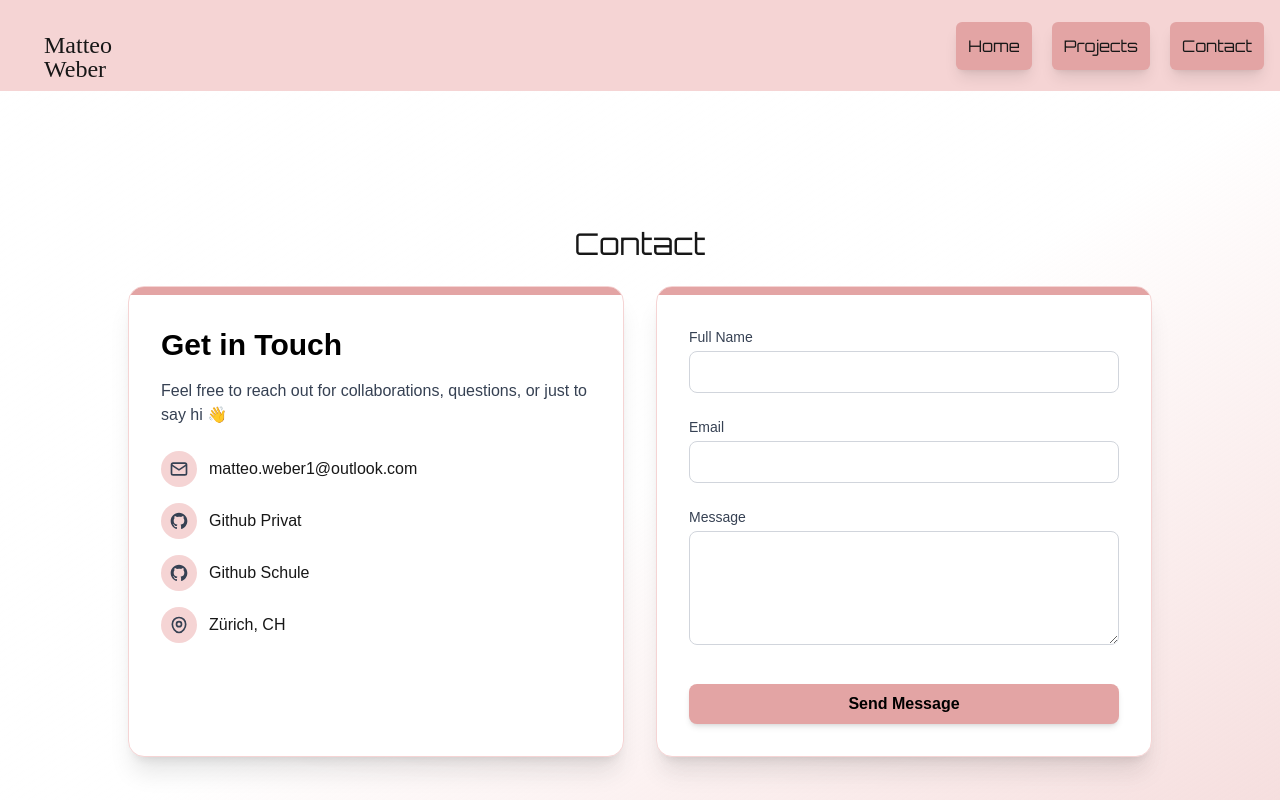
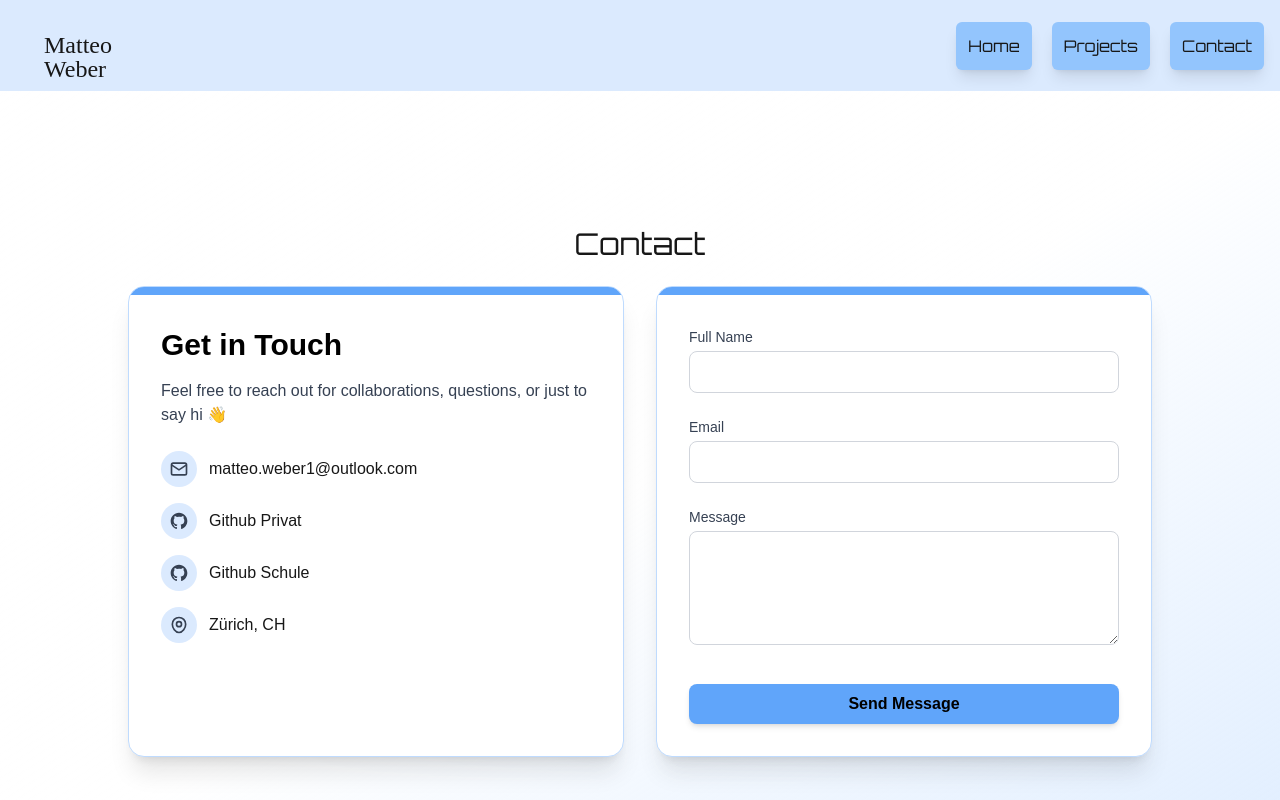
Before and after one commit to mattadosss/Portfolio, a Next.js app: page /contact in a window 1280 px wide. Shown: the top 800 px of the page. Built offline with nearby package versions, Linux system fonts and the light colour scheme; a web font is replaced by a local one.

Commit message:
recoloring

```diff
--- a/app/Header.js
+++ b/app/Header.js
@@ -7,7 +7,7 @@ import {useState} from "react";
 export default function Header() {
     const [isOpen, setIsOpen] = useState(false);
     return (<div>
-            <header className="bg-[#f5d4d4] w-full h-[91px] flex items-center px-4 shadow-md justify-between">
+            <header className="bg-[#dbeafe] w-full h-[91px] flex items-center px-4 shadow-md justify-between">
                 <Link href="/">
                     <div
                         className="font-[Borel] rounded-md w-[90px] h-[50px] relative sm p-1.5 ml-4 pl-3 leading-none pt-3 text-2xl">
@@ -24,13 +24,13 @@ export default function Header() {
 
                 {/* Desktop nav */}
                 <nav className="hidden md:flex gap-5 font-[Orbitron]">
-                    <Link href="/" className="bg-[#e3a4a4] rounded-md p-3 shadow-lg hover:scale-110 transition">
+                    <Link href="/" className="bg-[#93c5fd] rounded-md p-3 shadow-lg hover:scale-110 transition">
                         Home
                     </Link>
-                    <Link href="/projects" className="bg-[#e3a4a4] rounded-md p-3 shadow-lg hover:scale-110 transition">
+                    <Link href="/projects" className="bg-[#93c5fd] rounded-md p-3 shadow-lg hover:scale-110 transition">
                         Projects
                     </Link>
-                    <Link href="/contact" className="bg-[#e3a4a4] rounded-md p-3 shadow-lg hover:scale-110 transition">
+                    <Link href="/contact" className="bg-[#93c5fd] rounded-md p-3 shadow-lg hover:scale-110 transition">
                         Contact
                     </Link>
                 </nav>
@@ -38,17 +38,17 @@ export default function Header() {
 
             {/* Mobile menu dropdown */}
             {isOpen && (
-                <div className="flex flex-col md:hidden bg-[#f5d4d4] px-4 py-2 gap-2 font-[Orbitron] shadow-md">
+                <div className="flex flex-col md:hidden bg-[#dbeafe] px-4 py-2 gap-2 font-[Orbitron] shadow-md">
                     <Link href="/" onClick={() => setIsOpen(false)}
-                          className="bg-[#e3a4a4] rounded-md p-3 shadow-md hover:scale-105 transition">
+                          className="bg-[#93c5fd] rounded-md p-3 shadow-md hover:scale-105 transition">
                         Home
                     </Link>
                     <Link href="/projects" onClick={() => setIsOpen(false)}
-                          className="bg-[#e3a4a4] rounded-md p-3 shadow-md hover:scale-105 transition">
+                          className="bg-[#93c5fd] rounded-md p-3 shadow-md hover:scale-105 transition">
                         Projects
                     </Link>
                     <Link href="/contact" onClick={() => setIsOpen(false)}
-                          className="bg-[#e3a4a4] rounded-md p-3 shadow-md hover:scale-105 transition">
+                          className="bg-[#93c5fd] rounded-md p-3 shadow-md hover:scale-105 transition">
                         Contact
                     </Link>
                 </div>
--- a/app/contact/page.js
+++ b/app/contact/page.js
@@ -4,13 +4,13 @@ import Link from "next/link";
 
 export default function Contact() {
     return (
-        <div className="fade-in min-h-screen flex flex-col items-center justify-center p-4 sm:p-8 bg-gradient-to-br from-[#ffffff]/60 via-white to-[#e3a4a4]/40">
+        <div className="fade-in min-h-screen flex flex-col items-center justify-center p-4 sm:p-8 bg-gradient-to-br from-[#ffffff]/60 via-white to-[#bfdbfe]/50">
             <h1 className="font-[Orbitron] text-2xl sm:text-3xl mb-6 text-center">Contact</h1>
             <div className="max-w-5xl w-full flex flex-col md:flex-row gap-8">
                 {/* Contact Info Card */}
-                <div className="flex-1 bg-white rounded-2xl shadow-xl border border-[#f5d4d4] flex flex-col overflow-hidden">
+                <div className="flex-1 bg-white rounded-2xl shadow-xl border border-[#bfdbfe] flex flex-col overflow-hidden">
                     {/* Accent bar */}
-                    <div className="h-2 bg-[#e3a4a4] w-full" />
+                    <div className="h-2 bg-[#60a5fa] w-full" />
                     <div className="p-8">
                          <h2 className="text-3xl font-bold mb-4 text-[#000000] bg-[#e3a4a4]s">Get in Touch</h2>
 
@@ -20,7 +20,7 @@ export default function Contact() {
                         <div className="space-y-4">
                             {/* Email */}
                             <div className="flex items-center gap-3">
-                                <span className="bg-[#f5d4d4] p-2 rounded-full">
+                                <span className="bg-[#dbeafe] p-2 rounded-full">
                                     {/* Envelope icon */}
                                     <svg className="w-5 h-5 text-gray-700" fill="none" stroke="currentColor" strokeWidth="2" viewBox="0 0 24 24">
                                         <rect x="3" y="5" width="18" height="14" rx="2" stroke="currentColor" strokeWidth="2" fill="none" />
@@ -31,7 +31,7 @@ export default function Contact() {
                             </div>
                             {/* Github Privat */}
                             <div className="flex items-center gap-3">
-                                <span className="bg-[#f5d4d4] p-2 rounded-full">
+                                <span className="bg-[#dbeafe] p-2 rounded-full">
                                     {/* GitHub icon */}
                                     <svg className="w-5 h-5 text-gray-700" fill="currentColor" viewBox="0 0 24 24">
                                         <path d="M12 2C6.477 2 2 6.484 2 12.021c0 4.428 2.865 8.186 6.839 9.504.5.092.682-.217.682-.483 0-.237-.009-.868-.014-1.703-2.782.605-3.369-1.342-3.369-1.342-.454-1.157-1.11-1.465-1.11-1.465-.908-.62.069-.608.069-.608 1.004.07 1.532 1.032 1.532 1.032.892 1.53 2.341 1.088 2.91.832.092-.647.35-1.088.636-1.339-2.221-.253-4.555-1.113-4.555-4.951 0-1.093.39-1.988 1.029-2.688-.103-.253-.446-1.272.098-2.65 0 0 .84-.27 2.75 1.025A9.564 9.564 0 0 1 12 6.844c.85.004 1.705.115 2.504.337 1.909-1.295 2.748-1.025 2.748-1.025.546 1.378.202 2.397.1 2.65.64.7 1.028 1.595 1.028 2.688 0 3.847-2.337 4.695-4.566 4.944.359.309.678.92.678 1.855 0 1.338-.012 2.419-.012 2.749 0 .268.18.579.688.481C19.138 20.203 22 16.447 22 12.021 22 6.484 17.523 2 12 2z" />
@@ -41,7 +41,7 @@ export default function Contact() {
                             </div>
                             {/* Github Schule */}
                             <div className="flex items-center gap-3">
-                                <span className="bg-[#f5d4d4] p-2 rounded-full">
+                                <span className="bg-[#dbeafe] p-2 rounded-full">
                                     {/* GitHub icon */}
                                     <svg className="w-5 h-5 text-gray-700" fill="currentColor" viewBox="0 0 24 24">
                                         <path d="M12 2C6.477 2 2 6.484 2 12.021c0 4.428 2.865 8.186 6.839 9.504.5.092.682-.217.682-.483 0-.237-.009-.868-.014-1.703-2.782.605-3.369-1.342-3.369-1.342-.454-1.157-1.11-1.465-1.11-1.465-.908-.62.069-.608.069-.608 1.004.07 1.532 1.032 1.532 1.032.892 1.53 2.341 1.088 2.91.832.092-.647.35-1.088.636-1.339-2.221-.253-4.555-1.113-4.555-4.951 0-1.093.39-1.988 1.029-2.688-.103-.253-.446-1.272.098-2.65 0 0 .84-.27 2.75 1.025A9.564 9.564 0 0 1 12 6.844c.85.004 1.705.115 2.504.337 1.909-1.295 2.748-1.025 2.748-1.025.546 1.378.202 2.397.1 2.65.64.7 1.028 1.595 1.028 2.688 0 3.847-2.337 4.695-4.566 4.944.359.309.678.92.678 1.855 0 1.338-.012 2.419-.012 2.749 0 .268.18.579.688.481C19.138 20.203 22 16.447 22 12.021 22 6.484 17.523 2 12 2z" />
@@ -51,7 +51,7 @@ export default function Contact() {
                             </div>
                             {/* Location */}
                             <div className="flex items-center gap-3">
-                                <span className="bg-[#f5d4d4] p-2 rounded-full">
+                                <span className="bg-[#dbeafe] p-2 rounded-full">
                                     {/* Map pin icon */}
                                     <svg className="w-5 h-5 text-gray-700" fill="none" stroke="currentColor" strokeWidth="2" viewBox="0 0 24 24">
                                         <path d="M12 21c-4.418 0-8-5.373-8-10a8 8 0 1 1 16 0c0 4.627-3.582 10-8 10z" />
@@ -64,8 +64,8 @@ export default function Contact() {
                     </div>
                 </div>
                 {/* Form Card */}
-                <div className="flex-1 bg-white rounded-2xl shadow-xl border border-[#f5d4d4] flex flex-col overflow-hidden">
-                    <div className="h-2 bg-[#e3a4a4] w-full" />
+                <div className="flex-1 bg-white rounded-2xl shadow-xl border border-[#bfdbfe] flex flex-col overflow-hidden">
+                    <div className="h-2 bg-[#60a5fa] w-full" />
                     <div className="p-8">
                         <form
                             action="https://formspree.io/f/xvgaddek"
@@ -78,7 +78,7 @@ export default function Contact() {
                                     type="text"
                                     name="name"
                                     required
-                                    className="w-full px-4 py-2 border border-gray-300 rounded-lg focus:outline-none focus:ring-2 focus:ring-[#e3a4a4]"
+                                    className="w-full px-4 py-2 border border-gray-300 rounded-lg focus:outline-none focus:ring-2 focus:ring-[#60a5fa]"
                                 />
                             </div>
                             <div>
@@ -87,7 +87,7 @@ export default function Contact() {
                                     type="email"
                                     name="email"
                                     required
-                                    className="w-full px-4 py-2 border border-gray-300 rounded-lg focus:outline-none focus:ring-2 focus:ring-[#e3a4a4]"
+                                    className="w-full px-4 py-2 border border-gray-300 rounded-lg focus:outline-none focus:ring-2 focus:ring-[#60a5fa]"
                                 />
                             </div>
                             <div>
@@ -96,12 +96,12 @@ export default function Contact() {
                                     name="message"
                                     rows="4"
                                     required
-                                    className="w-full px-4 py-2 border border-gray-300 rounded-lg focus:outline-none focus:ring-2 focus:ring-[#e3a4a4]"
+                                    className="w-full px-4 py-2 border border-gray-300 rounded-lg focus:outline-none focus:ring-2 focus:ring-[#60a5fa]"
                                 ></textarea>
                             </div>
                             <button
                                 type="submit"
-                                className="w-full bg-[#e3a4a4] text-black px-6 py-2 rounded-lg font-semibold shadow-md hover:bg-[#f5d4d4] transition duration-200 text-base mt-2"
+                                className="w-full bg-[#60a5fa] text-black px-6 py-2 rounded-lg font-semibold shadow-md hover:bg-[#93c5fd] transition duration-200 text-base mt-2"
                             >
                                 Send Message
                             </button>
--- a/app/layout.js
+++ b/app/layout.js
@@ -45,7 +45,7 @@ export default function RootLayout({children}) {
             {children}
         </main>
 
-        <footer className="bg-[#f5d4d4] text-black mt-auto font-[Geist] border-t border-[#e3a4a4]">
+        <footer className="bg-[#dbeafe] text-black mt-auto font-[Geist] border-t border-[#93c5fd]">
             <div className="w-full px-4 py-8 grid grid-cols-1 md:grid-cols-3 items-center gap-6 md:gap-10 text-center">
                 <p className="text-sm text-center md:text-left md:justify-self-start">© {year} Matteo Weber. All rights reserved.</p>
 
```
Also changed, not shown: app/projects/page.js (+5 -5 lines).
